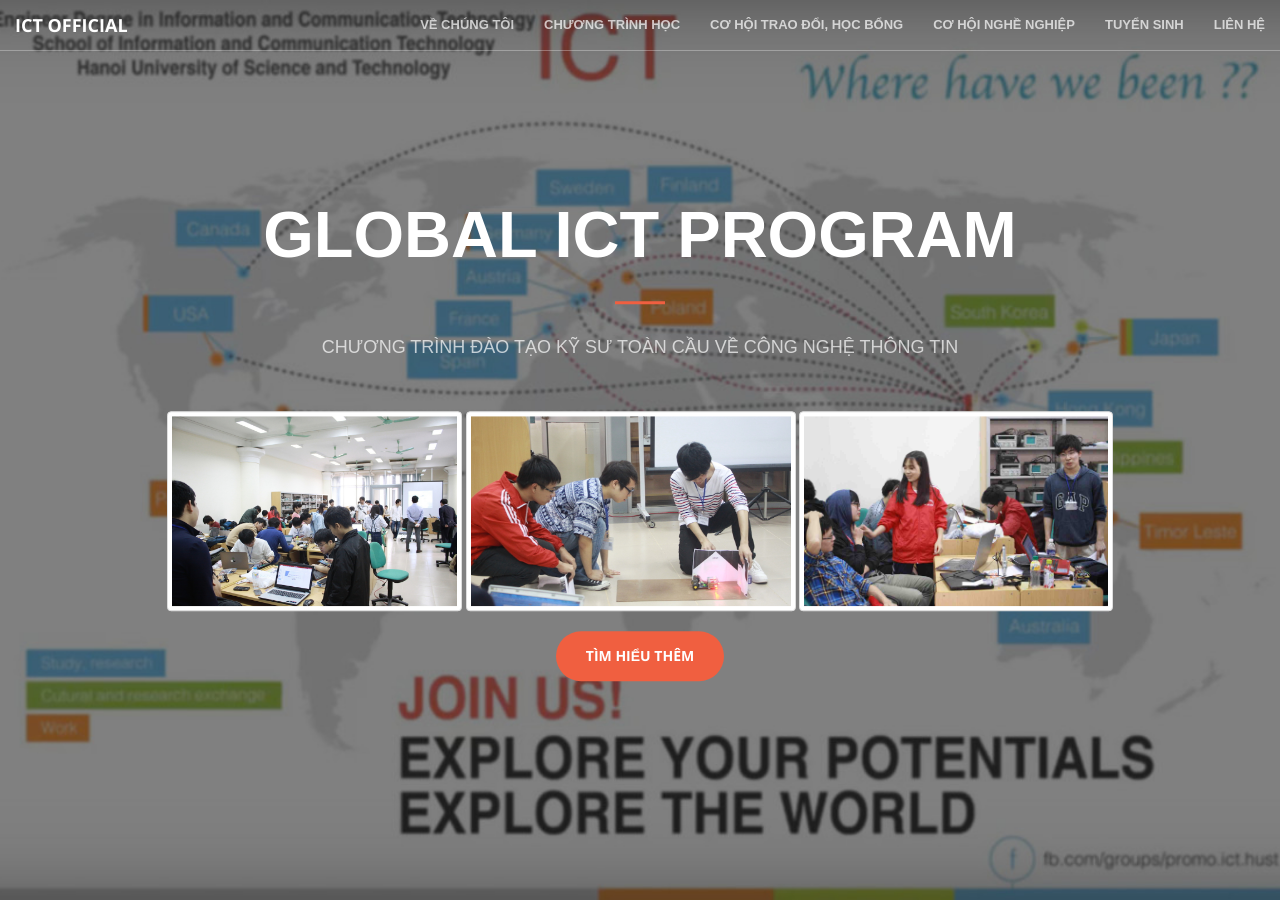
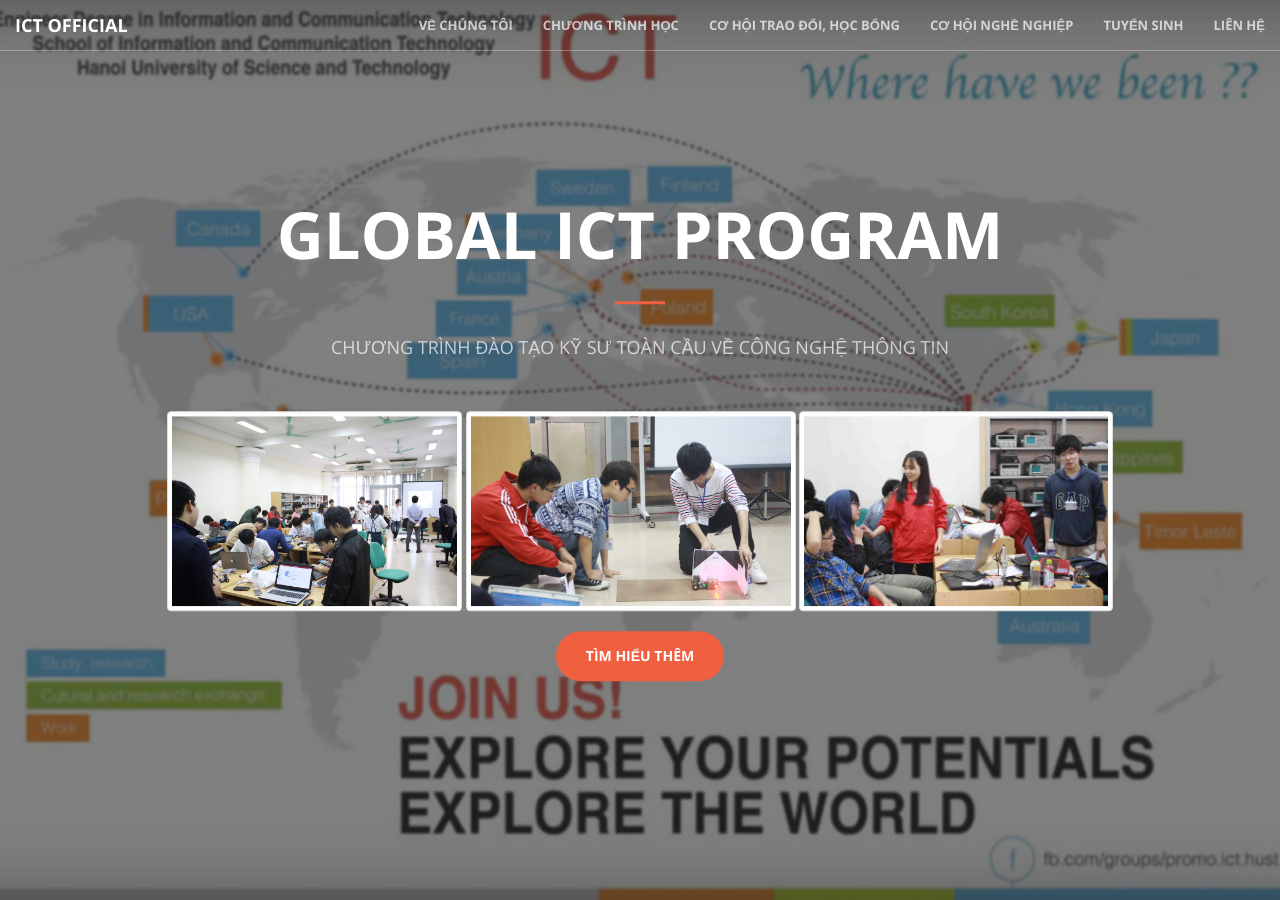
Before and after one commit to Studentaz/HUST-ICT-website, a Jekyll site: the page built from index.html, in a window 1280 px wide and 900 px high. Built offline with Jekyll 4.4.1, drawn with Linux system fonts in a browser that asks for light colours.

Commit message:
upload via commit

```diff
--- a/_includes/head.html
+++ b/_includes/head.html
@@ -32,7 +32,7 @@
     <!-- Fix fonts -->
     <style type="text/css">
         h1, h2, h3, h4, h5, h6, p, a, body {
-            font-family: Arial, "Helvetica Neue", Helvetica, sans-serif;
+            font-family: 'Open Sans', sans-serif;
         }
     </style>
 
```
Also changed, not shown: 1 other file.
